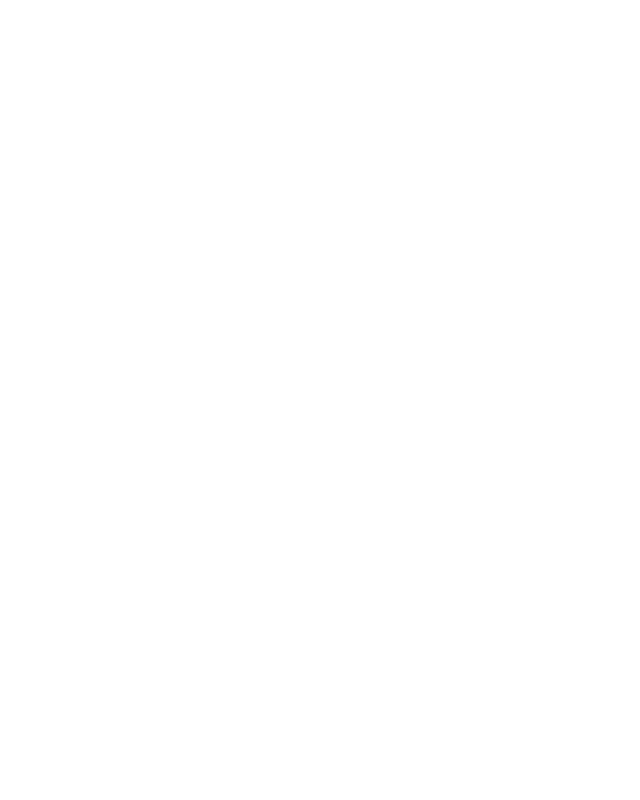
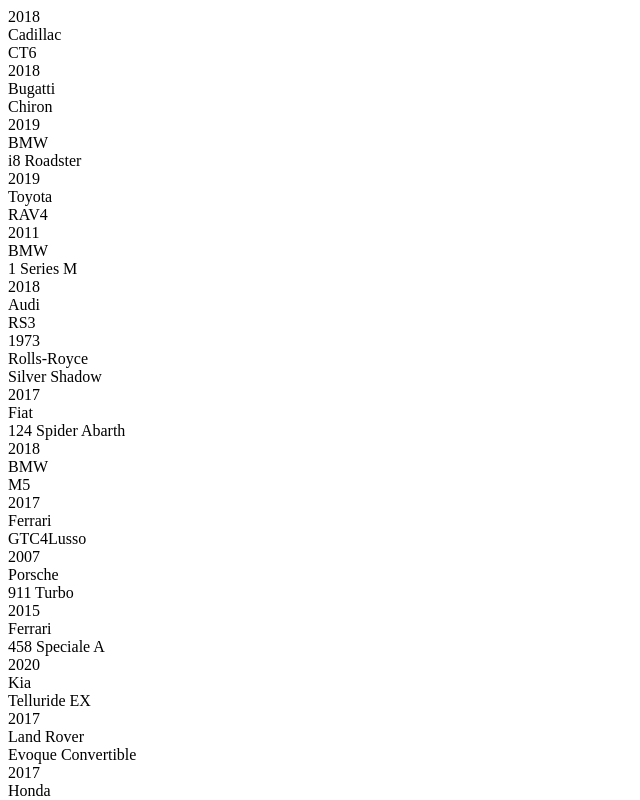
Before and after one commit to joshxcho/car-finder, a React app: page / in a window 1280 px wide. Shown: the top 800 px of the page, without its empty margins (0-640 px from the left). Built offline with nearby package versions, Linux system fonts and the light colour scheme; the HTML template or start-up script is replaced by a standard one.

Commit message:
Render cars

```diff
--- a/react-client/src/components/App.jsx
+++ b/react-client/src/components/App.jsx
@@ -1,8 +1,34 @@
 import React, { Component } from 'react';
+import VehicleList from './VehicleList.jsx';
+
+import vehicles from '../../../vehicle-data.json';
 
 class App extends Component {
+  constructor(props) {
+    super(props);
+
+    this.state = {
+      cars: [],
+    };
+
+    this.displayCars = this.displayCars.bind(this);
+  }
+
+  componentDidMount() {
+    this.displayCars();
+  }
+
+  displayCars() {
+    this.setState({ cars: vehicles });
+  }
+
   render() {
-    return <div />;
+    const { cars } = this.state;
+    return (
+      <div>
+        <VehicleList vehicles={cars} />
+      </div>
+    );
   }
 }
 
--- /dev/null
+++ b/react-client/src/components/Vehicle.jsx
@@ -0,0 +1,19 @@
+import React from 'react';
+
+const Vehicle = ({ vehicle }) => (
+  <div>
+    <div className="vehicle-wrapper">
+      <div className="vehicle-detail">
+        {vehicle.Year}
+      </div>
+      <div className="vehicle-detail">
+        {vehicle.Make}
+      </div>
+      <div className="vehicle-detail">
+        {vehicle.Model}
+      </div>
+    </div>
+  </div>
+);
+
+export default Vehicle;
--- /dev/null
+++ b/react-client/src/components/VehicleList.jsx
@@ -0,0 +1,12 @@
+import React from 'react';
+import Vehicle from './Vehicle.jsx';
+
+const VehicleList = ({ vehicles }) => (
+  <div className="vehicle-list">
+    {vehicles.map(vehicle => (
+      <Vehicle key={vehicle.id} vehicle={vehicle} />
+    ))}
+  </div>
+);
+
+export default VehicleList;
```
